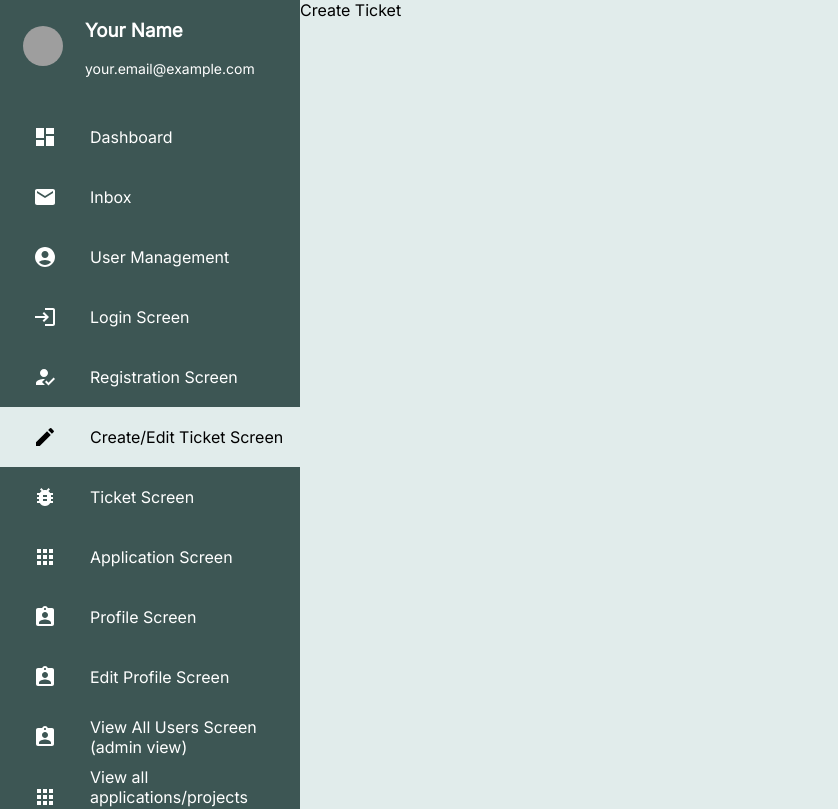
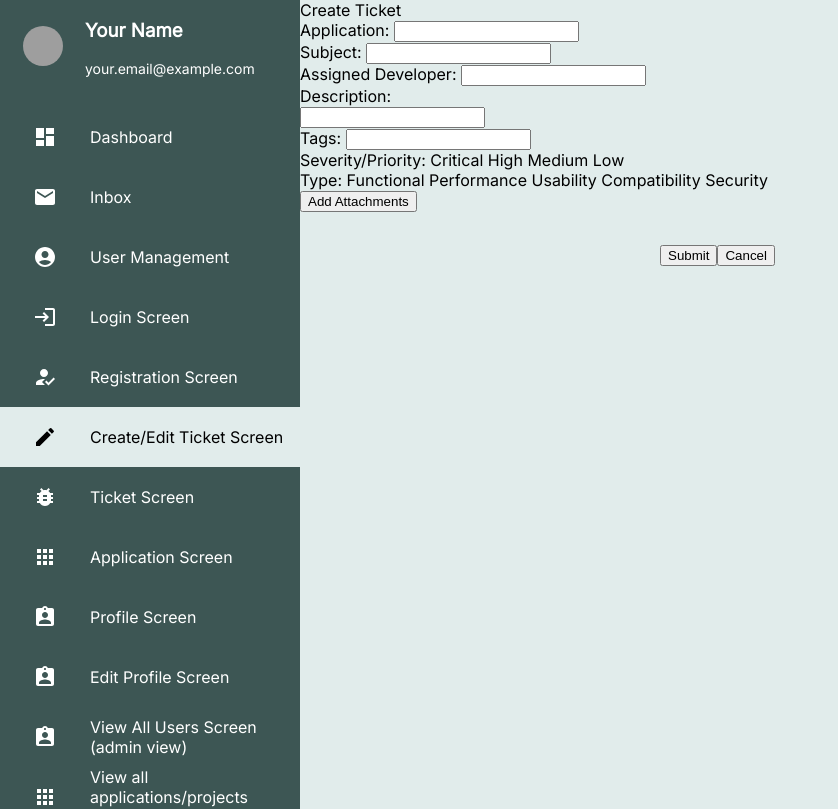
Before and after one commit to itsjustxtian/reactjs, a React (Create React App) app: page /create-edit in a window 1280 px wide. Shown: the top 809 px of the page, without its empty margins (0-838 px from the left). Built offline with nearby package versions, Linux system fonts and the light colour scheme; grey boxes are pictures that could not be loaded.

Commit message:
create ticket

```diff
--- a/src/App.css
+++ b/src/App.css
@@ -227,3 +227,6 @@
 .UserInfo #email {
   font-size: 14px;
 }
+
+
+/* create ticket dapit*/
--- a/src/components/CreateTicket.jsx
+++ b/src/components/CreateTicket.jsx
@@ -1,10 +1,85 @@
+import { Tab } from '@mui/material'
 import React from 'react'
 
 const CreateTicket = () => {
+
   return (
     <div>
       Create Ticket
+      <br/>
+    <label>Application: </label>
+    <input
+        type="text"
+        placeholder=""
+    />
+
+    <br/>
+    <label>Subject: </label>
+    <input
+        type="text"
+        placeholder=""
+    />
+
+    <br/>
+    <label>Assigned Developer: </label>
+    <input
+        type="text"
+        placeholder=""
+    />
+
+    <br/>
+    <label>Description: </label>
+    <br/>
+    <input
+        type="text"
+        placeholder=""
+    />
+    <br/>
+    <label>Tags: </label>
+    <input
+        type="text"
+        placeholder=""
+    />
+    <br/>
+    <label>Severity/Priority: </label>
+      <label> Critical </label>
+
+      <label> High </label>
+
+      <label> Medium </label>
+
+      <label> Low </label>
+
+
+      <br/>
+      <label>Type: </label>
+        <label> Functional </label>
+
+        <label> Performance </label>
+
+        <label> Usability </label>
+
+        <label> Compatibility </label>
+
+        <label> Security </label>
+
+        <br/>
+        <button className='rectangle' id='text'>
+          <div id='text'> Add Attachments </div>
+        </button>
+
+        <br/>
+        <br/>
+        <Tab></Tab><Tab></Tab><Tab></Tab><Tab></Tab>
+        <button className='rectangle' id='text'>
+          <div id='text'> Submit </div>
+        </button>
+        <button className='rectangle' id='text'>
+          <div id='text'> Cancel </div>
+        </button>
+
     </div>
+
   )
 }
 
```
